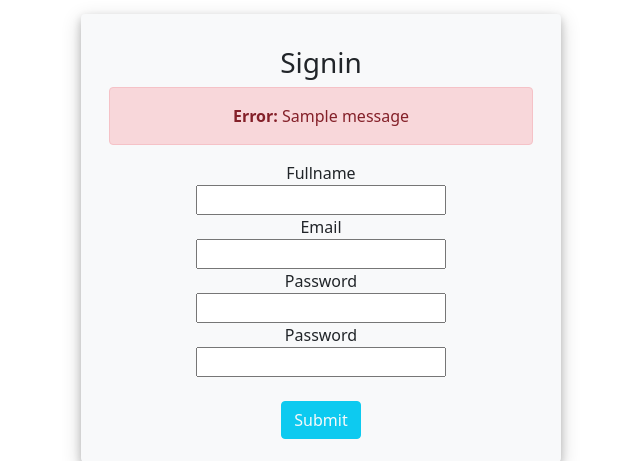
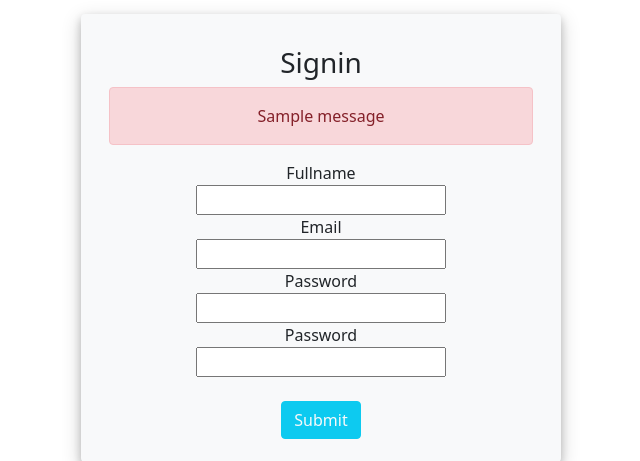
Before and after one commit to Simojoviz/db_project, a Flask app: page /signin in a window 1280 px wide. Shown: the part 154-615 px from the top of the page, without its empty margins (319-959 px from the left). Run offline with Flask 2, Linux system fonts and the light colour scheme; tables that the repository leaves empty hold one stand-in row (values such as "Sample post"); one stand-in notice (Sample message) is shown; some libraries are stand-ins or nearby versions.

Commit message:
add meggage signin and login

```diff
--- a/app.py
+++ b/app.py
@@ -292,19 +292,20 @@ def signin_form():
             pwd2 = request.form['pwd2']
             us = get_user(session, email=email)
             if fullname and email and pwd1 and pwd1 == pwd2 and us is None:
+                flash("Signed in successfully.", category='success')
                 add_user(session, fullname=fullname, email=email, pwd=pwd1)
                 session.commit()
                 return redirect(url_for('login'))
             if not fullname:
-                flash("Please enter a fullname", category='error')
+                flash("Please enter a fullname.", category='error')
             elif not email:
-                flash("Please enter an email", category='error')
+                flash("Please enter an email.", category='error')
             elif us is not None:
-                flash("User already exist", category='error')
+                flash("User already exist.", category='error')
             elif not pwd1:
-                flash("Please enter a password", category='error')
+                flash("Please enter a password.", category='error')
             else:
-                flash("Passwords do not match", category='error')
+                flash("Passwords do not match.", category='error')
             return redirect(url_for('signin'))
         except:
             session.rollback()
@@ -336,9 +337,11 @@ def login_form():
                     session.commit()
                     return redirect(url_for('login'))
                 else:
+                    flash("Incorrect username or password.", category='error')
                     session.commit()
                     return redirect(url_for('login'))
             else:
+                flash("Incorrect username or password.", category='error')
                 session.commit()
                 return redirect(url_for('login'))
         except:
--- a/templates/signin.html
+++ b/templates/signin.html
@@ -3,7 +3,7 @@
 {% block pagebody %}
 
 <div class="container">
-  {% if get_flashed_messages() %}
+  {% if get_flashed_messages(category_filter=('error')) %}
     <div class="card bg-light" style="width: 30rem; height: 28rem; margin: auto; margin-top: 10%; border: hidden; box-shadow: 0 4px 8px 0 rgba(0, 0, 0, 0.2), 0 6px 20px 0 rgba(0, 0, 0, 0.19);">
   {% else %}
     <div class="card bg-light" style="width: 30rem; height: 24rem; margin: auto; margin-top: 10%; border: hidden; box-shadow: 0 4px 8px 0 rgba(0, 0, 0, 0.2), 0 6px 20px 0 rgba(0, 0, 0, 0.19);">
@@ -11,8 +11,8 @@
     <div class="card-body">
       <div class="container text-center" style="margin-top: 1rem;">
         <h3 class="card-title">Signin</h3>
-        {% if get_flashed_messages() %}
-          <p class="alert alert-danger" role="alert"><strong>Error:</strong> {{ get_flashed_messages()[0] }}
+        {% if get_flashed_messages(category_filter=('error')) %}
+          <p class="alert alert-danger" role="alert"> {{ get_flashed_messages(category_filter=('error'))[0] }}
         {% endif %}
         <form action="/signin_form" method="POST">
           Fullname
```
Also changed, not shown: templates/login.html (+10 -1 lines).
